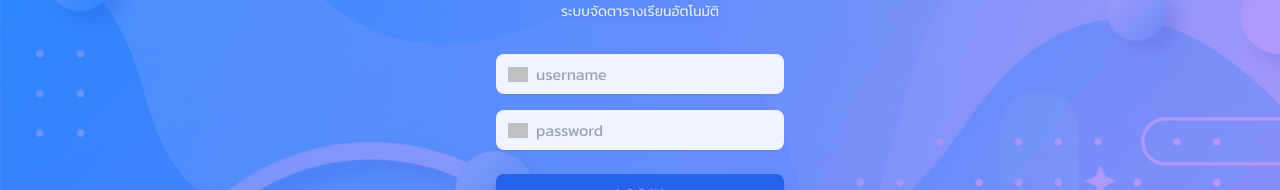
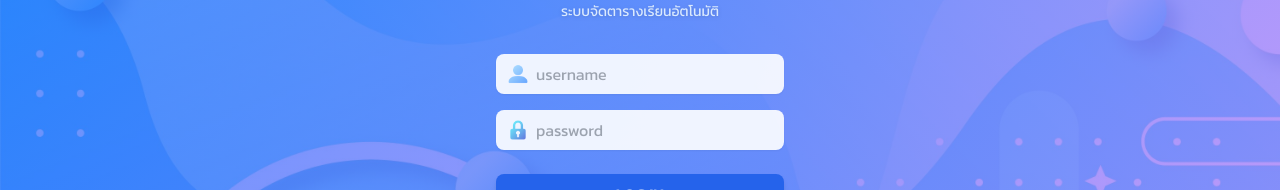
Before and after one commit to ChayakornKST/NexaTimeFull1, a React (Vite) app: page / in a window 1280 px wide. Shown: the part 450-640 px from the top of the page. Built offline with nearby package versions, Linux system fonts and the light colour scheme; grey boxes are pictures that could not be loaded.

Commit message:
Update LoginPage.jsx

```diff
--- a/src/pages/LoginPage.jsx
+++ b/src/pages/LoginPage.jsx
@@ -55,7 +55,7 @@ export default function LoginPage({ onLogin }) {
 
         {/* Username */}
         <div className="w-full flex items-center rounded-lg mb-4 px-3 py-2 bg-white/90 shadow-sm">
-          <img src="/image/user.png" className="w-5 opacity-60 mr-2" />
+          <img src="./images/user.png" className="w-5 opacity-60 mr-2" />
           <input
             type="text"
             placeholder="username"
@@ -67,7 +67,7 @@ export default function LoginPage({ onLogin }) {
 
         {/* Password */}
         <div className="w-full flex items-center rounded-lg mb-6 px-3 py-2 bg-white/90 shadow-sm">
-          <img src="/image/padlock.png" className="w-5 opacity-60 mr-2" />
+          <img src="./images/padlock.png" className="w-5 opacity-60 mr-2" />
           <input
             type="password"
             placeholder="password"
```
